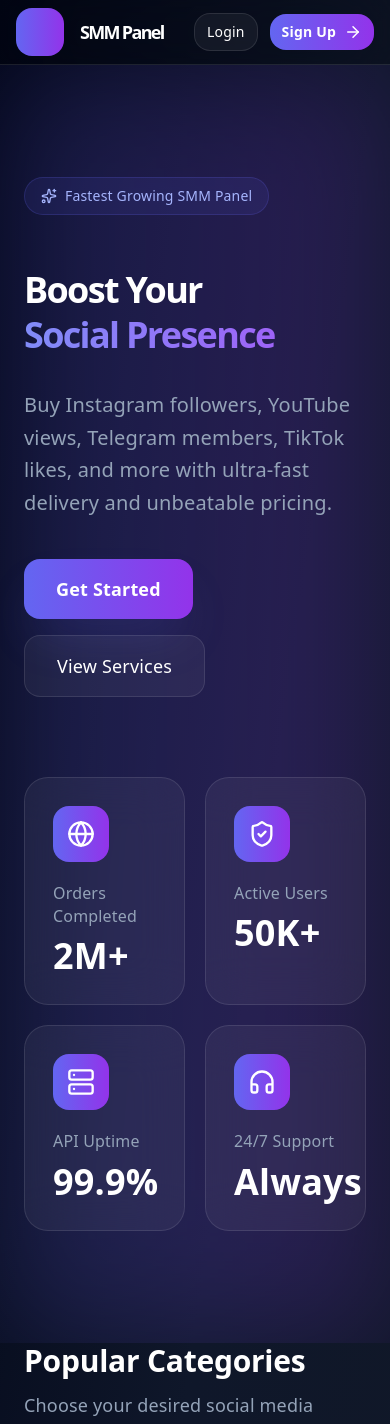
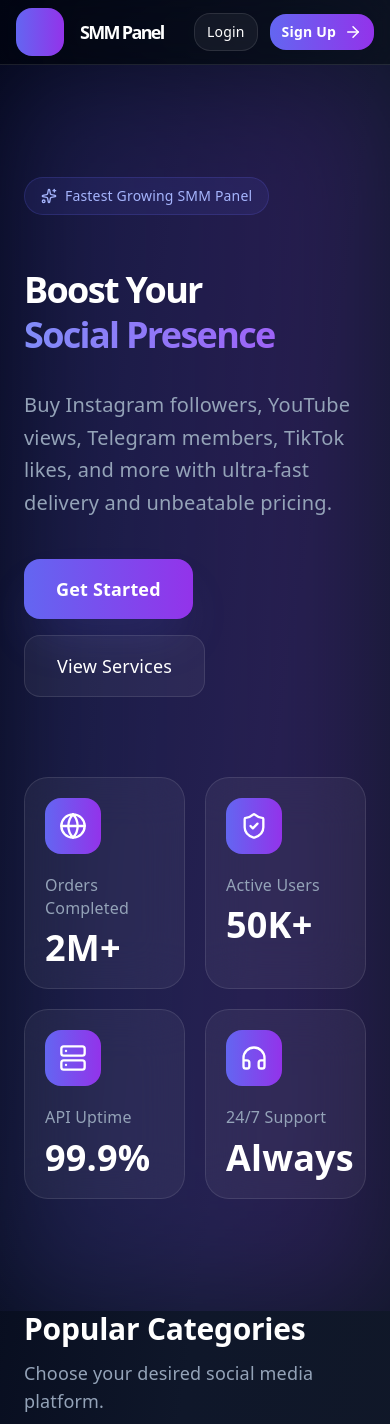
Before and after one commit to Hemantvoid/smm-panel-frontend, a React (Vite) app: page / in a window 390 px wide. Shown: the top 1424 px of the page. Built offline with nearby package versions, Linux system fonts and the light colour scheme; no server answers.

Commit message:
Refactor layout styles in Home.jsx
Adjusted padding and grid classes for layout consistency.

```diff
--- a/src/pages/Home.jsx
+++ b/src/pages/Home.jsx
@@ -531,12 +531,16 @@ export default function Home() {
                     delay: i * 0.1,
                   }}
                   className="
+                    w-full
+                    max-w-full
+                    overflow-hidden
                     rounded-3xl
                     border
                     border-white/10
                     bg-white/5
                     backdrop-blur-xl
-                    p-7
+                    p-5
+                    md:p-7
                   "
                 >
 
@@ -738,12 +742,13 @@ export default function Home() {
         <div
   className="
     grid
+    grid-cols-1
     md:grid-cols-2
     xl:grid-cols-3
     gap-6
+    w-full
   "
 >
-
           {featuredServices.map(
             (service) => (
 
@@ -791,9 +796,12 @@ export default function Home() {
                 {/* NAME */}
                 <h3
                   className="
-                    text-2xl
+                  text-xl
+                  md:text-2xl
                   font-bold
                   leading-snug
+                  break-words
+                  whitespace-normal
                   mb-6
                   "
                 >
@@ -804,6 +812,7 @@ export default function Home() {
                 <div
                   className="
                     flex
+                    flex-wrap
                     items-end
                     gap-2
                     mb-6
```
Lines whose indentation alone changed are shown as unchanged.
